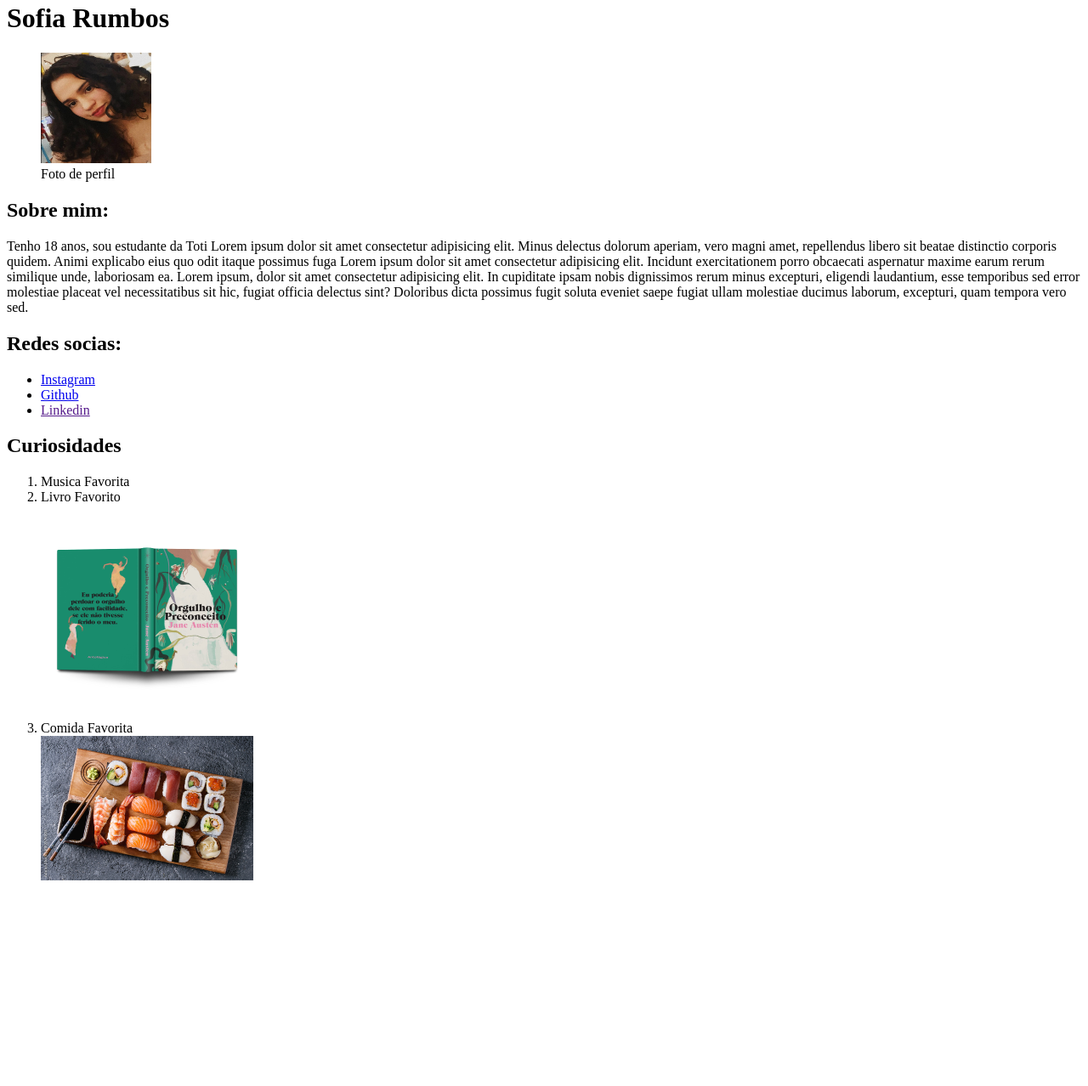
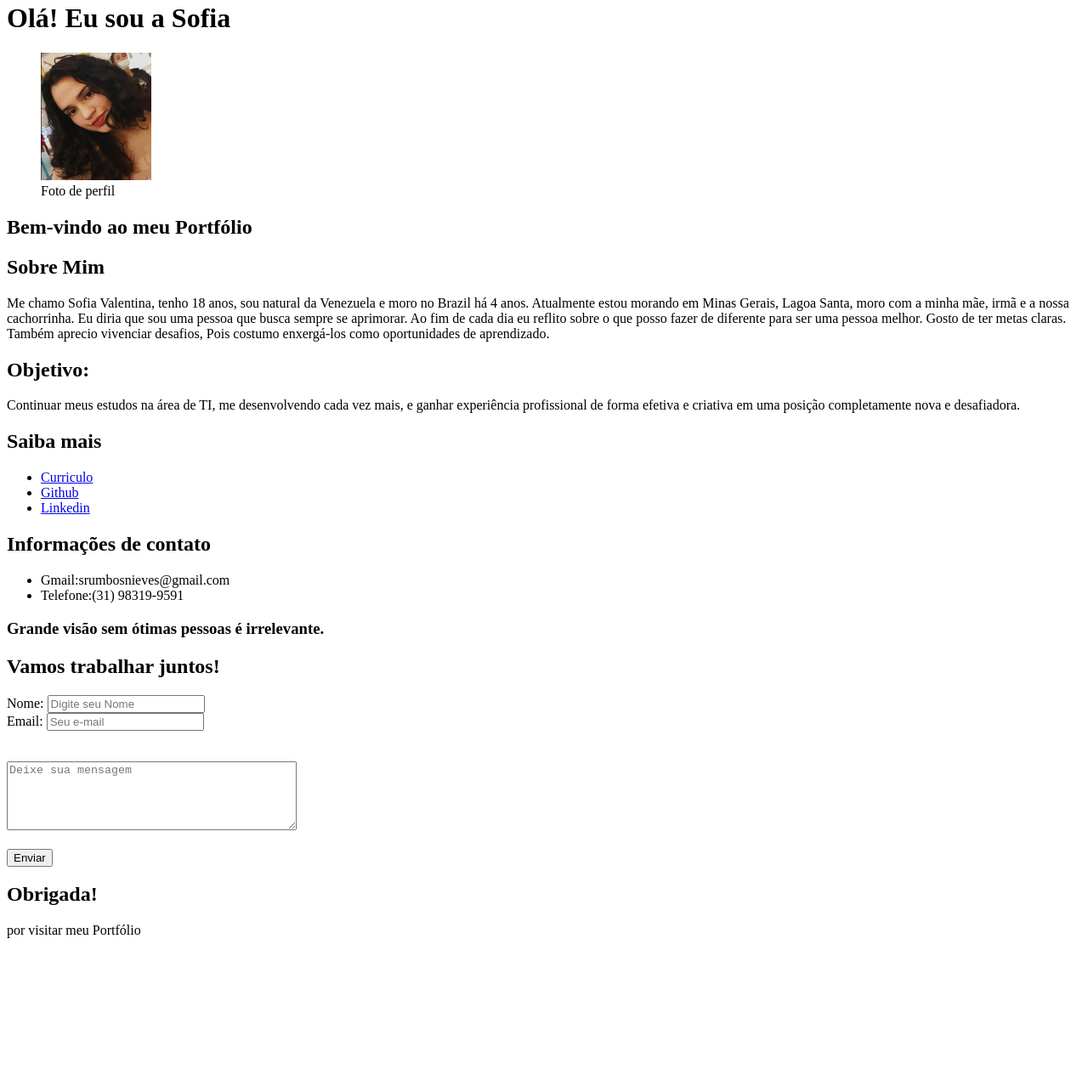
Before and after one commit to Sofia-Valentina/Portfolio-Sofia, a plain HTML site: page index.html in a window 1280 px wide. Shown: the part 18-1296 px from the top of the page at 85% size. Drawn offline with Linux system fonts and the light colour scheme; grey boxes are pictures that could not be loaded.

Commit message:
alterações no html

```diff
--- a/index.html
+++ b/index.html
@@ -4,41 +4,77 @@
     <meta charset="UTF-8">
     <meta http-equiv="X-UA-Compatible" content="IE=edge">
     <meta name="viewport" content="width=device-width, initial-scale=1.0">
-    <title>Minha primeiro pagina</title>
+    <title>Portafolio</title>
  </head>
+
  <body>
-    <h1>Sofia Rumbos </h1>
-    <section class="sobreMim">
+     <h1>Olá! Eu sou a Sofia</h1>
          <figure>
-             <img src="img/Captura de tela 2022-07-14 224236.jpg" alt="foto de pertil" width="130" height="130">
+             <img src="img/Captura de tela 2022-07-14 224236.jpg" alt="Foto de perfil" width="130" height="150">
              <figcaption>Foto de perfil</figcaption>
          </figure>
-         <h2>Sobre mim:</h2>
+     <h2>Bem-vindo ao meu Portfólio</h2>
+
+     <section class="Sobre mim">
+         <h2>Sobre Mim</h2>
          <div class="text">
              <p>
-            Tenho 18 anos, sou estudante da Toti Lorem ipsum dolor sit amet consectetur adipisicing elit. Minus delectus dolorum aperiam, vero magni amet, repellendus libero sit beatae distinctio corporis quidem. Animi explicabo eius quo odit itaque possimus fuga Lorem ipsum dolor sit amet consectetur adipisicing elit. Incidunt exercitationem porro obcaecati aspernatur maxime earum rerum similique unde, laboriosam ea. Lorem ipsum, dolor sit amet consectetur adipisicing elit. In cupiditate ipsam nobis dignissimos rerum minus excepturi, eligendi laudantium, esse temporibus sed error molestiae placeat vel necessitatibus sit hic, fugiat officia delectus sint? Doloribus dicta possimus fugit soluta eveniet saepe fugiat ullam molestiae ducimus laborum, excepturi, quam tempora vero sed.
+             Me chamo Sofia Valentina, tenho 18 anos, sou natural da Venezuela e moro no Brazil há 4 anos.
+             Atualmente estou morando em Minas Gerais, Lagoa Santa, moro com a minha mãe, irmã e a nossa cachorrinha.
+             Eu diria que sou uma pessoa que busca sempre se aprimorar. Ao fim de cada dia eu reflito sobre o que posso fazer de diferente para ser uma pessoa melhor. Gosto de ter metas claras. Também aprecio vivenciar desafios, Pois costumo enxergá-los como oportunidades de aprendizado.
              </p>
          </div>
      </section>
-    <div class="redesSociais">
-        <h2>Redes socias:</h2>
+
+     <section>
+     <h2>Objetivo:</h2>
+         <p>
+         Continuar meus estudos na área de TI, me desenvolvendo cada vez mais, e ganhar experiência profissional de forma efetiva e criativa em uma posição completamente nova e desafiadora.
+         </p>
+     </h2>
+     </section>
+
+     <section>
+         <h2>Saiba mais</h2>
+         <div class="items">
              <ul>
-            <li><a href="https://www.instagram.com/sofia_rumbos/">Instagram</a></li>
-            <li><a href="https://github.com/Sofia-Valentina">Github</a></li>
-            <li><a href="">Linkedin</a></li>
+                 <li> <a href="https://docs.google.com/document/d/1G6U-tLdfNBUYm4Sy0YGuy4Ijcbz6wrdY/edit" target="_blank" >Curriculo</a></li>
+                 <li><a href="https://github.com/Sofia-Valentina" target="_blank">Github</a></li>
+                 <li><a href="https://www.linkedin.com/feed/" target="_blank">Linkedin</a></li>
              </ul>
-    <section class="curiosidades">
-        <h2>Curiosidades</h2>
-        <ol>
-            <li>Musica Favorita</li>
-            <li>Livro Favorito</li>
-            <img src="img/Livro Orgulho e Preconceito capa dura de Jane Austen.jpg" alt="Capa de orgulho e preconceito" width="250" height="250">
-            <li>Comida Favorita</li>
-            <img src="img/sushi.jpg" alt="Sushi" width="250" height="170">
-        </ol>
+         </div>
      </section>
+
+     <section>
+     <h2>Informações de contato</h2>
+         <ul>
+             <li>Gmail:srumbosnieves@gmail.com </li>
+             <li>Telefone:(31) 98319-9591</li>
+         </ul>
+     </section>
+
+     <section>
+         <h3>Grande visão sem ótimas pessoas é irrelevante.</h3>
+         <h2>Vamos trabalhar juntos!</h2>
+         <form>
+             <label> Nome:
+             <input type="name" placeholder="Digite seu Nome"></label><br>
+             <label> Email:
+             <input type="email"placeholder="Seu e-mail"></label><br>
+
+             <br><br>
+             <textarea name="mensagem" cols="40" rows="5" placeholder="Deixe sua mensagem" ></textarea>
+             <br><br>
+             <input type="submit" value="Enviar">
+         </form>
+     </section>
+
+     <section>
+         <h2>Obrigada!</h2>
+             <p>por visitar meu Portfólio</p>
              <div style="width:100%;height:0;padding-bottom:122%;position:relative;"><iframe
                 src="https://giphy.com/embed/XTMCQvvHSw5vrC9Ei7" width="10%" height="10%" style="position:absolute"
                 frameBorder="0" class="giphy-embed" allowFullScreen></iframe></div>
+     </section>
 </body>
 </html>
```
Lines whose indentation alone changed are shown as unchanged.
